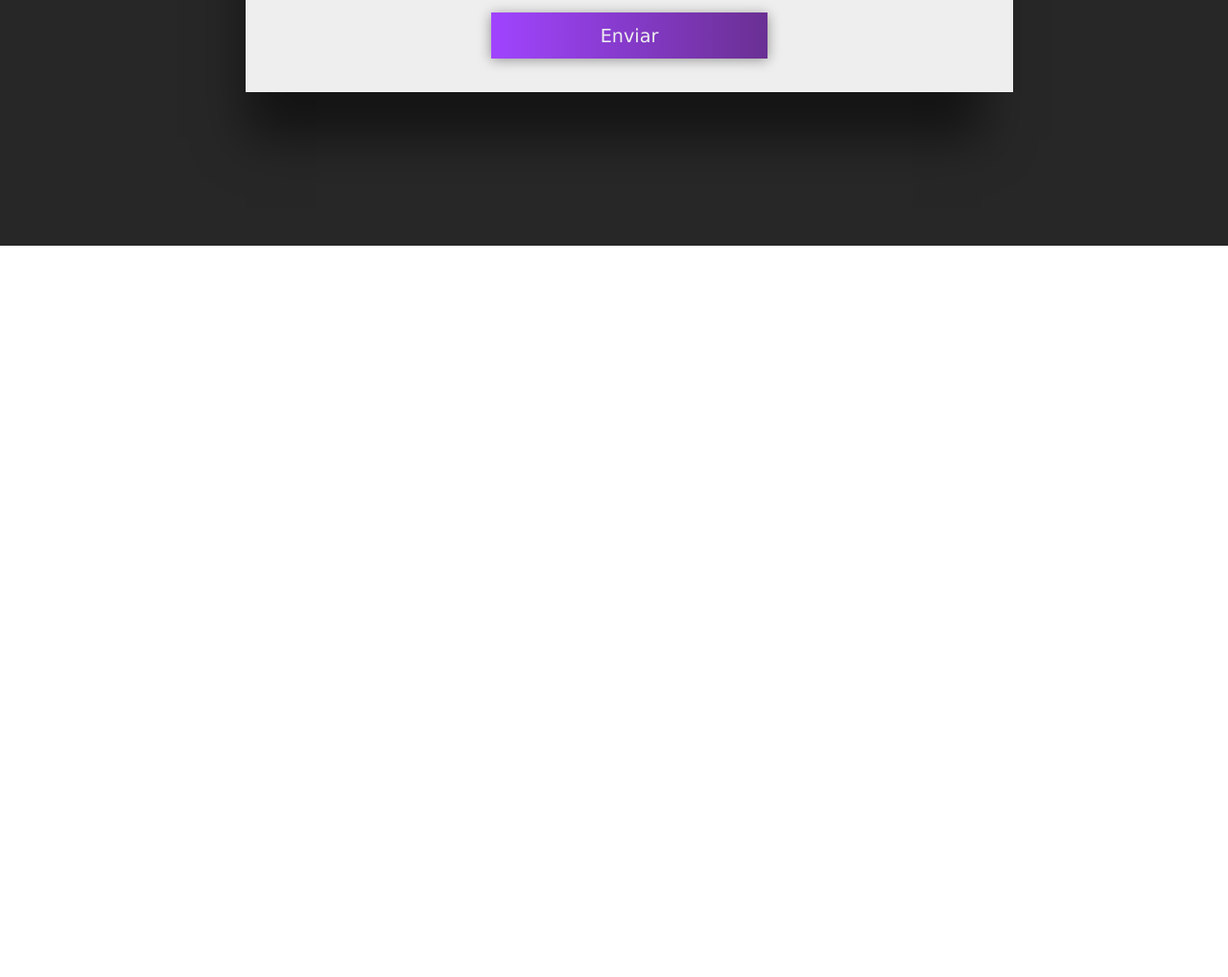
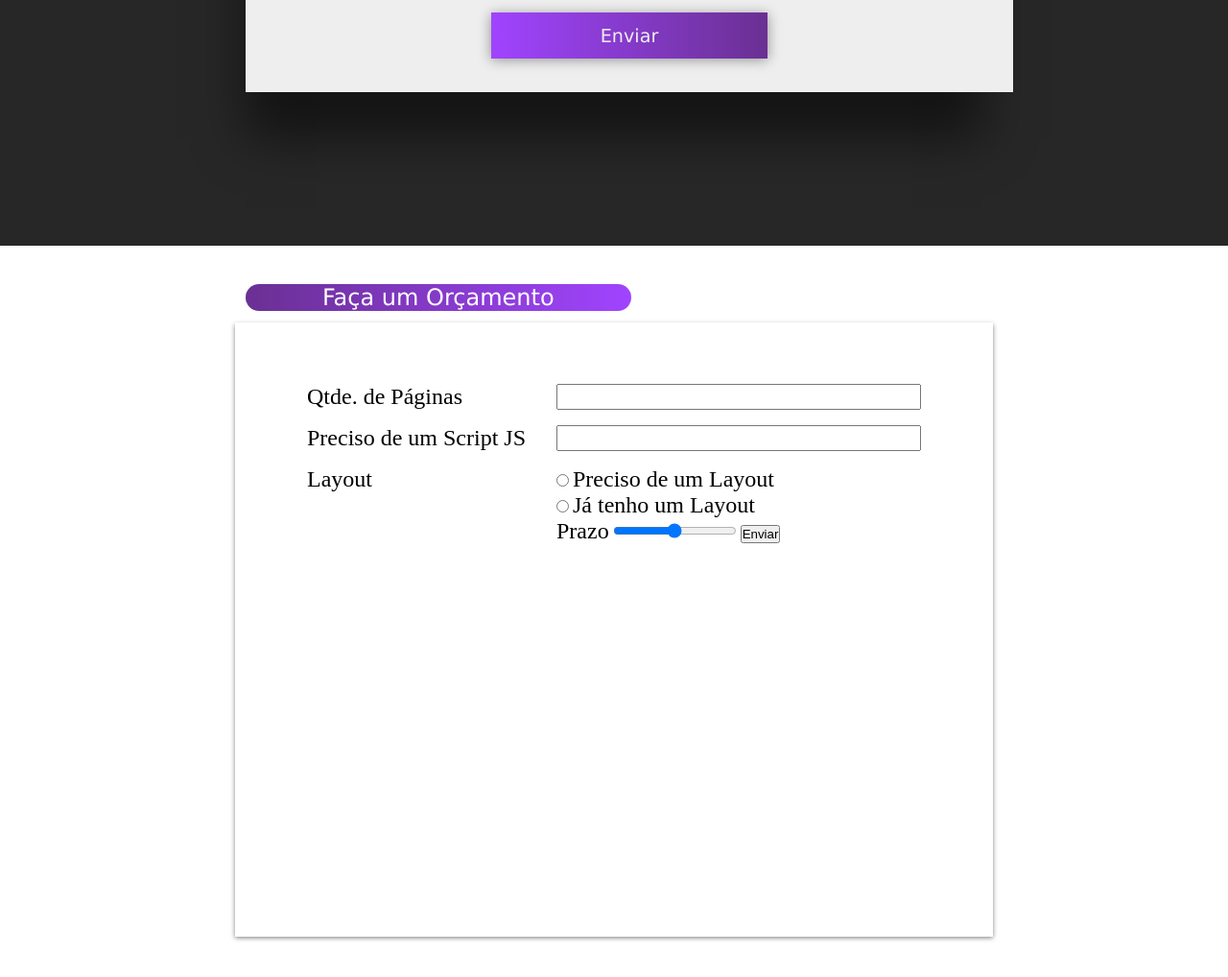
Before and after one commit to hbtfsilva/portfolio01, a plain HTML site: page index.html in a window 1280 px wide. Shown: the part 2454-3472 px from the top of the page at 96% size. Before the commit the page ends 2710 px from the top, so only its background shows below. Drawn offline with Linux system fonts and the light colour scheme.

Commit message:
formatando o orcamento

```diff
--- a/index.html
+++ b/index.html
@@ -172,6 +172,33 @@
                     </form>
                 </div>
             </div>
+        </section>
+
+            <section class="sessao-orcamento">
+            <div class="orcamento-wrapper">
+            <h1>Faça um Orçamento</h1>
+            <form>
+                <label for="qtde">Qtde. de Páginas</label>
+                <input type="text" name="qtde" id="qtde">
+                <label for="js">Preciso de um Script JS</label>
+                <input type="chebox" name="js" id="js">
+                <label>Layout</label>
+                    <div class="group-layout">
+                        <div>
+                            <input type="radio" name="layout" id="layout-sim">
+                            <label for="layout-sim">Preciso de um Layout</label>
+                        </div>
+                        <div>
+                            <input type="radio" name="layout" id="layout-nao">
+                            <label for="layout-nao">Já tenho um Layout</label>
+                        </div>
+                        <label for="prazo">Prazo</label>
+                        <input type="range" name="prazo" id="prazo">
+                        <button class="btn btn-orcamento" type="submit">Enviar</button>
+                    </div>
+            </div>
+            </form>
+            </section>
     </div>
 </body>
 <script src="script.js"></script>
@@ -179,6 +206,4 @@
 
 <!-- Aula #07 -->
 <!-- https://www.youtube.com/watch?v=3PZDbzRxYxg -->
-
-<!-- Aula #06 -->
-<!-- Retornar -->
+<!-- 6:27 -->
--- a/style.css
+++ b/style.css
@@ -551,3 +551,58 @@ header {
     height: 3rem;
     margin-top: 1rem;
 }
+
+.preenchido {
+    pointer-events: none;
+}
+
+.sessao-orcamento {
+    width: 100%;
+    height: 100vh;
+    object-fit: cover;
+    display: flex;
+    justify-content: center;
+    align-items: center;
+
+}
+
+.orcamento-wrapper {
+    width: 60%;
+    height: 80%;
+    background-color: #ffffff;
+    position: relative;
+    box-shadow: 0 0.1rem 0.3rem rgba(0,0,0,.5);
+    padding: 0 0.7rem;
+
+
+}
+
+.sessao-orcamento h1 {
+    position: absolute;
+    top: -2.5rem;
+    /* left: 2rem;*/
+    background: #6a3093;
+    background: -webkit-linear-gradient(to right, #a044ff, #6a3093);
+    background: linear-gradient(to left, #a044ff, #6a3093);
+    padding: 0 5rem;
+    color: #ffffff;
+    font-family: var(--font-primary);
+    font-weight: lighter;
+    font-size: 1.5rem;
+    border-radius: 1rem;
+
+}
+
+.sessao-orcamento form {
+    margin: 4rem;
+    display: grid;
+    grid-template-columns: auto 1fr;
+    column-gap: 2rem;
+    row-gap: 1rem;
+
+}
+
+.sessao-orcamento label {
+    font-size: 1.5rem;
+
+}
```
